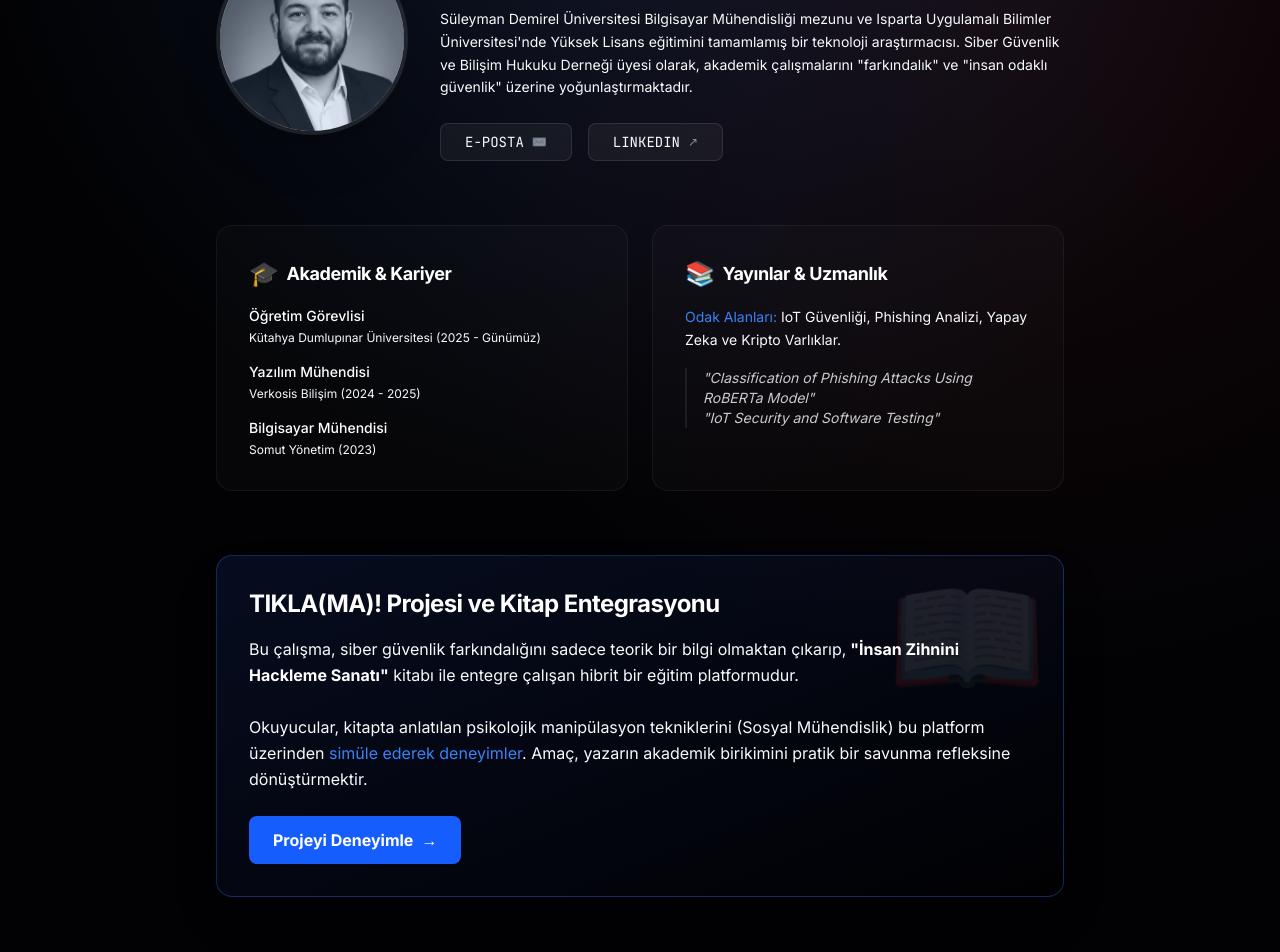
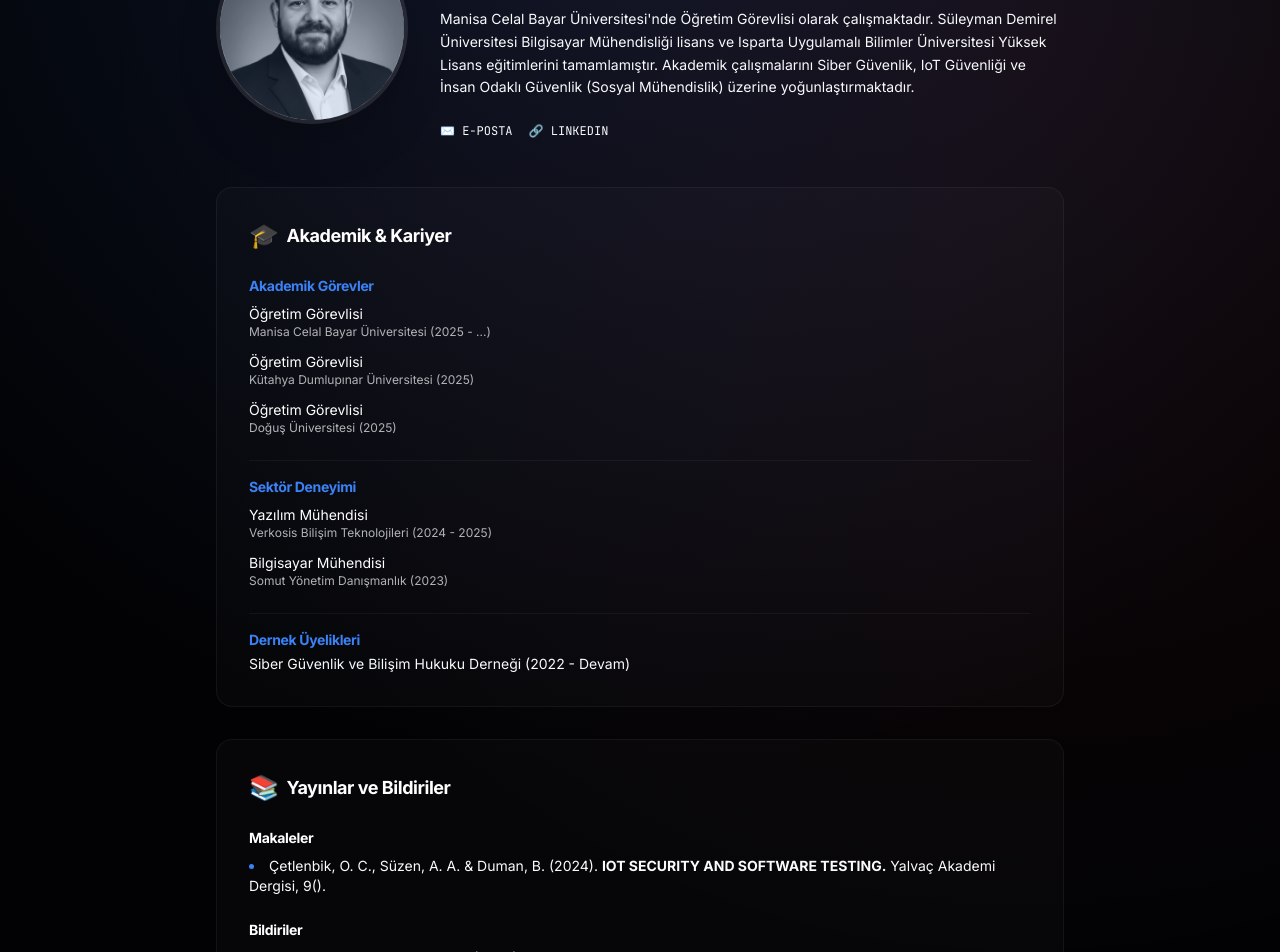
Before and after one commit to osmancancet/tiklama, a Next.js app: page /yazar in a window 1280 px wide. Shown: the part 180-1132 px from the top of the page. Built offline with nearby package versions, Linux system fonts and the light colour scheme.

Commit message:
feat(author): full academic CV update and fix links

```diff
--- a/src/app/yazar/page.tsx
+++ b/src/app/yazar/page.tsx
@@ -11,7 +11,7 @@ export default function AuthorPage() {
                 <motion.div
                     initial={{ opacity: 0, y: 20 }}
                     animate={{ opacity: 1, y: 0 }}
-                    className="flex flex-col md:flex-row items-center gap-8 mb-16"
+                    className="flex flex-col md:flex-row items-center gap-8 mb-12"
                 >
                     <div className="flex-shrink-0 w-48 h-48 rounded-full overflow-hidden border-4 border-white/10 shadow-2xl relative group">
                         <div className="absolute inset-0 bg-blue-500/10 group-hover:bg-transparent transition-colors"></div>
@@ -25,73 +25,106 @@ export default function AuthorPage() {
                         />
                     </div>
 
-                    <div className="text-center md:text-left">
+                    <div className="text-center md:text-left relative z-20">
                         <h1 className="text-3xl sm:text-4xl font-bold text-white mb-2">Öğr. Gör. Osman Can Çetlenbik</h1>
                         <p className="text-lg text-accent-blue font-mono mb-4">Akademisyen & Yazar</p>
-                        <p className="text-text-secondary leading-relaxed max-w-2xl text-sm">
-                            Süleyman Demirel Üniversitesi Bilgisayar Mühendisliği mezunu ve Isparta Uygulamalı Bilimler Üniversitesi'nde Yüksek Lisans eğitimini tamamlamış bir teknoloji araştırmacısı.
-                            Siber Güvenlik ve Bilişim Hukuku Derneği üyesi olarak, akademik çalışmalarını "farkındalık" ve "insan odaklı güvenlik" üzerine yoğunlaştırmaktadır.
+                        <p className="text-text-secondary leading-relaxed max-w-2xl text-sm mb-6">
+                            Manisa Celal Bayar Üniversitesi'nde Öğretim Görevlisi olarak çalışmaktadır.
+                            Süleyman Demirel Üniversitesi Bilgisayar Mühendisliği lisans ve Isparta Uygulamalı Bilimler Üniversitesi Yüksek Lisans eğitimlerini tamamlamıştır.
+                            Akademik çalışmalarını Siber Güvenlik, IoT Güvenliği ve İnsan Odaklı Güvenlik (Sosyal Mühendislik) üzerine yoğunlaştırmaktadır.
                         </p>
 
-                        <div className="flex flex-wrap gap-4 justify-center md:justify-start mt-6">
-                            <a href="mailto:osmancancetlenbik@gmail.com"
-                                className="px-6 py-2 rounded-lg bg-white/5 border border-white/10 hover:bg-white/10 transition-colors text-sm font-mono flex items-center gap-2">
-                                <span>E-POSTA</span>
-                                <span className="text-xs opacity-50">✉️</span>
+                        <div className="flex flex-wrap gap-4 justify-center md:justify-start">
+                            <a href="mailto:osmancancetlenbik@gmail.com" className="btn-secondary flex items-center gap-2 text-xs font-mono relative z-30 pointer-events-auto">
+                                <span>✉️ E-POSTA</span>
                             </a>
-                            <a href="https://linkedin.com/in/osmancancet" target="_blank" rel="noopener noreferrer"
-                                className="px-6 py-2 rounded-lg bg-white/5 border border-white/10 hover:bg-blue-500/20 hover:border-blue-500/30 transition-colors text-sm font-mono flex items-center gap-2">
-                                <span>LINKEDIN</span>
-                                <span className="text-xs opacity-50">↗</span>
+                            <a href="https://linkedin.com/in/osmancancet" target="_blank" rel="noopener noreferrer" className="btn-secondary flex items-center gap-2 text-xs font-mono relative z-30 pointer-events-auto">
+                                <span>🔗 LINKEDIN</span>
                             </a>
                         </div>
                     </div>
                 </motion.div>
 
-                {/* Experience & Academic */}
-                <div className="grid grid-cols-1 md:grid-cols-2 gap-6 mb-16">
+                {/* Main Content Grid */}
+                <div className="grid grid-cols-1 gap-8 mb-16">
+
+                    {/* Academic & Experience */}
                     <motion.div
                         initial={{ opacity: 0, x: -20 }}
                         animate={{ opacity: 1, x: 0 }}
                         transition={{ delay: 0.2 }}
-                        className="p-8 rounded-2xl bg-white/[0.02] border border-white/5 hover:border-white/10 transition-colors"
+                        className="p-8 rounded-2xl bg-white/[0.02] border border-white/5"
                     >
-                        <h3 className="text-lg font-bold text-white mb-4 flex items-center gap-2">
+                        <h3 className="text-lg font-bold text-white mb-6 flex items-center gap-2">
                             <span className="text-2xl">🎓</span> Akademik & Kariyer
                         </h3>
-                        <ul className="space-y-4 text-text-secondary text-sm">
-                            <li className="flex flex-col gap-1">
-                                <span className="text-white font-medium">Öğretim Görevlisi</span>
-                                <span className="text-xs text-text-muted">Kütahya Dumlupınar Üniversitesi (2025 - Günümüz)</span>
+                        <div className="space-y-6">
+                            <div>
+                                <h4 className="text-accent-blue font-bold text-sm">Akademik Görevler</h4>
+                                <ul className="mt-2 space-y-3 text-sm text-text-secondary">
+                                    <li className="flex flex-col">
+                                        <span className="text-white">Öğretim Görevlisi</span>
+                                        <span className="text-xs opacity-70">Manisa Celal Bayar Üniversitesi (2025 - ...)</span>
                                     </li>
-                            <li className="flex flex-col gap-1">
-                                <span className="text-white font-medium">Yazılım Mühendisi</span>
-                                <span className="text-xs text-text-muted">Verkosis Bilişim (2024 - 2025)</span>
+                                    <li className="flex flex-col">
+                                        <span className="text-white">Öğretim Görevlisi</span>
+                                        <span className="text-xs opacity-70">Kütahya Dumlupınar Üniversitesi (2025)</span>
                                     </li>
-                            <li className="flex flex-col gap-1">
-                                <span className="text-white font-medium">Bilgisayar Mühendisi</span>
-                                <span className="text-xs text-text-muted">Somut Yönetim (2023)</span>
+                                    <li className="flex flex-col">
+                                        <span className="text-white">Öğretim Görevlisi</span>
+                                        <span className="text-xs opacity-70">Doğuş Üniversitesi (2025)</span>
                                     </li>
                                 </ul>
+                            </div>
+
+                            <div className="border-t border-white/5 pt-4">
+                                <h4 className="text-accent-blue font-bold text-sm">Sektör Deneyimi</h4>
+                                <ul className="mt-2 space-y-3 text-sm text-text-secondary">
+                                    <li className="flex flex-col">
+                                        <span className="text-white">Yazılım Mühendisi</span>
+                                        <span className="text-xs opacity-70">Verkosis Bilişim Teknolojileri (2024 - 2025)</span>
+                                    </li>
+                                    <li className="flex flex-col">
+                                        <span className="text-white">Bilgisayar Mühendisi</span>
+                                        <span className="text-xs opacity-70">Somut Yönetim Danışmanlık (2023)</span>
+                                    </li>
+                                </ul>
+                            </div>
+
+                            <div className="border-t border-white/5 pt-4">
+                                <h4 className="text-accent-blue font-bold text-sm">Dernek Üyelikleri</h4>
+                                <p className="text-sm text-text-secondary mt-1">Siber Güvenlik ve Bilişim Hukuku Derneği (2022 - Devam)</p>
+                            </div>
+                        </div>
                     </motion.div>
 
+                    {/* Publications */}
                     <motion.div
                         initial={{ opacity: 0, x: 20 }}
                         animate={{ opacity: 1, x: 0 }}
                         transition={{ delay: 0.3 }}
-                        className="p-8 rounded-2xl bg-white/[0.02] border border-white/5 hover:border-white/10 transition-colors"
+                        className="p-8 rounded-2xl bg-white/[0.02] border border-white/5"
                     >
-                        <h3 className="text-lg font-bold text-white mb-4 flex items-center gap-2">
-                            <span className="text-2xl">📚</span> Yayınlar & Uzmanlık
+                        <h3 className="text-lg font-bold text-white mb-6 flex items-center gap-2">
+                            <span className="text-2xl">📚</span> Yayınlar ve Bildiriler
                         </h3>
-                        <div className="space-y-4 text-text-secondary text-sm">
-                            <p className="leading-relaxed">
-                                <span className="text-accent-blue">Odak Alanları:</span> IoT Güvenliği, Phishing Analizi, Yapay Zeka ve Kripto Varlıklar.
-                            </p>
-                            <div className="border-l-2 border-white/10 pl-4 italic opacity-80">
-                                "Classification of Phishing Attacks Using RoBERTa Model"
-                                <br />
-                                "IoT Security and Software Testing"
+                        <div className="space-y-6 text-sm text-text-secondary">
+
+                            <div>
+                                <h4 className="text-white font-bold mb-2">Makaleler</h4>
+                                <ul className="list-disc list-inside space-y-2 marker:text-accent-blue">
+                                    <li>Çetlenbik, O. C., Süzen, A. A. & Duman, B. (2024). <strong>IOT SECURITY AND SOFTWARE TESTING.</strong> Yalvaç Akademi Dergisi, 9().</li>
+                                </ul>
+                            </div>
+
+                            <div>
+                                <h4 className="text-white font-bold mb-2">Bildiriler</h4>
+                                <ul className="list-disc list-inside space-y-2 marker:text-accent-blue">
+                                    <li>Çetlenbik, O. C. & Süzen, A. A. (2025). <strong>USING EXPLAINABLE ARTIFICIAL INTELLIGENCE IN BUY AND SELL SIGNALS IN THE CRYPTOCURRENCY MARKET.</strong> 4th International Conference on Contemporary Academic Research ICCAR 2025.</li>
+                                    <li>Çetlenbik, O. C. & Süzen, A. A. (2024). <strong>Hybrid Approaches to Price Prediction in Cryptocurrency Markets: Machine Learning and Technical Analysis.</strong> 5th International Conference on Engineering and Applied Natural Sciences ICEANS 2024.</li>
+                                    <li>Çetlenbik, O. C., Gürfidan, R. & Süzen, A. A. (2024). <strong>CLASSIFICATION OF PHISHING ATTACKS USING THE RoBERTa MODEL.</strong> 4th International Conference on Innovative Academic Studies ICIAS 2024.</li>
+                                    <li>Süzen, A. A. & Çetlenbik, O. C. (2022). <strong>Examining the Results of Phishing Attacks in a Sample Attack Simulation.</strong> 1st International Conference on Innovative Academic Studies.</li>
+                                </ul>
                             </div>
                         </div>
                     </motion.div>
@@ -105,18 +138,20 @@ export default function AuthorPage() {
                     className="p-8 rounded-2xl bg-gradient-to-br from-blue-900/20 to-transparent border border-blue-500/30 shadow-2xl relative overflow-hidden"
                 >
                     <div className="absolute top-0 right-0 p-4 opacity-10 text-9xl">📖</div>
-                    <h3 className="text-2xl font-bold text-white mb-4 relative z-10">TIKLA(MA)! Projesi ve Kitap Entegrasyonu</h3>
-                    <p className="text-text-secondary mb-6 leading-relaxed relative z-10">
+                    <div className="relative z-10">
+                        <h3 className="text-2xl font-bold text-white mb-4">TIKLA(MA)! Projesi ve Kitap Entegrasyonu</h3>
+                        <p className="text-text-secondary mb-6 leading-relaxed">
                             Bu çalışma, siber güvenlik farkındalığını sadece teorik bir bilgi olmaktan çıkarıp,
                             <span className="text-white font-bold"> "İnsan Zihnini Hackleme Sanatı"</span> kitabı ile entegre çalışan hibrit bir eğitim platformudur.
                             <br /><br />
                             Okuyucular, kitapta anlatılan psikolojik manipülasyon tekniklerini (Sosyal Mühendislik) bu platform üzerinden
-                        <span className="text-accent-blue"> simüle ederek deneyimler</span>. Amaç, yazarın akademik birikimini pratik bir savunma refleksine dönüştürmektir.
+                            <span className="text-accent-blue"> simüle ederek deneyimler</span>. Amaç, akademik birikimi pratik bir savunma refleksine dönüştürmektir.
                         </p>
-                    <Link href="/" className="inline-flex items-center px-6 py-3 bg-blue-600 hover:bg-blue-500 text-white rounded-lg transition-colors font-bold relative z-10">
+                        <Link href="/" className="inline-flex items-center px-6 py-3 bg-blue-600 hover:bg-blue-500 text-white rounded-lg transition-colors font-bold z-20 relative">
                             <span>Projeyi Deneyimle</span>
                             <span className="ml-2">→</span>
                         </Link>
+                    </div>
                 </motion.div>
 
             </div>
```
Lines whose indentation alone changed are shown as unchanged.
